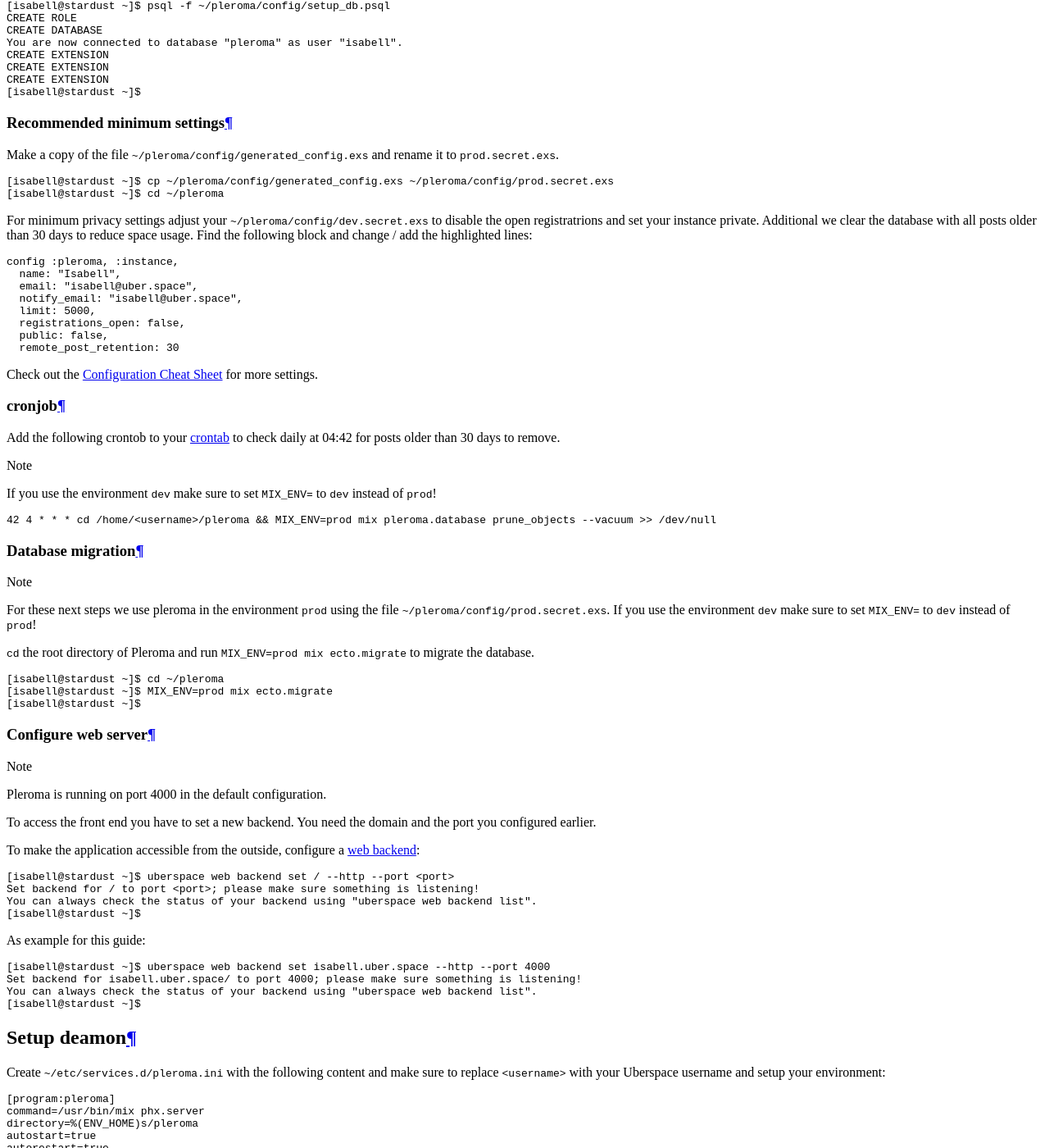
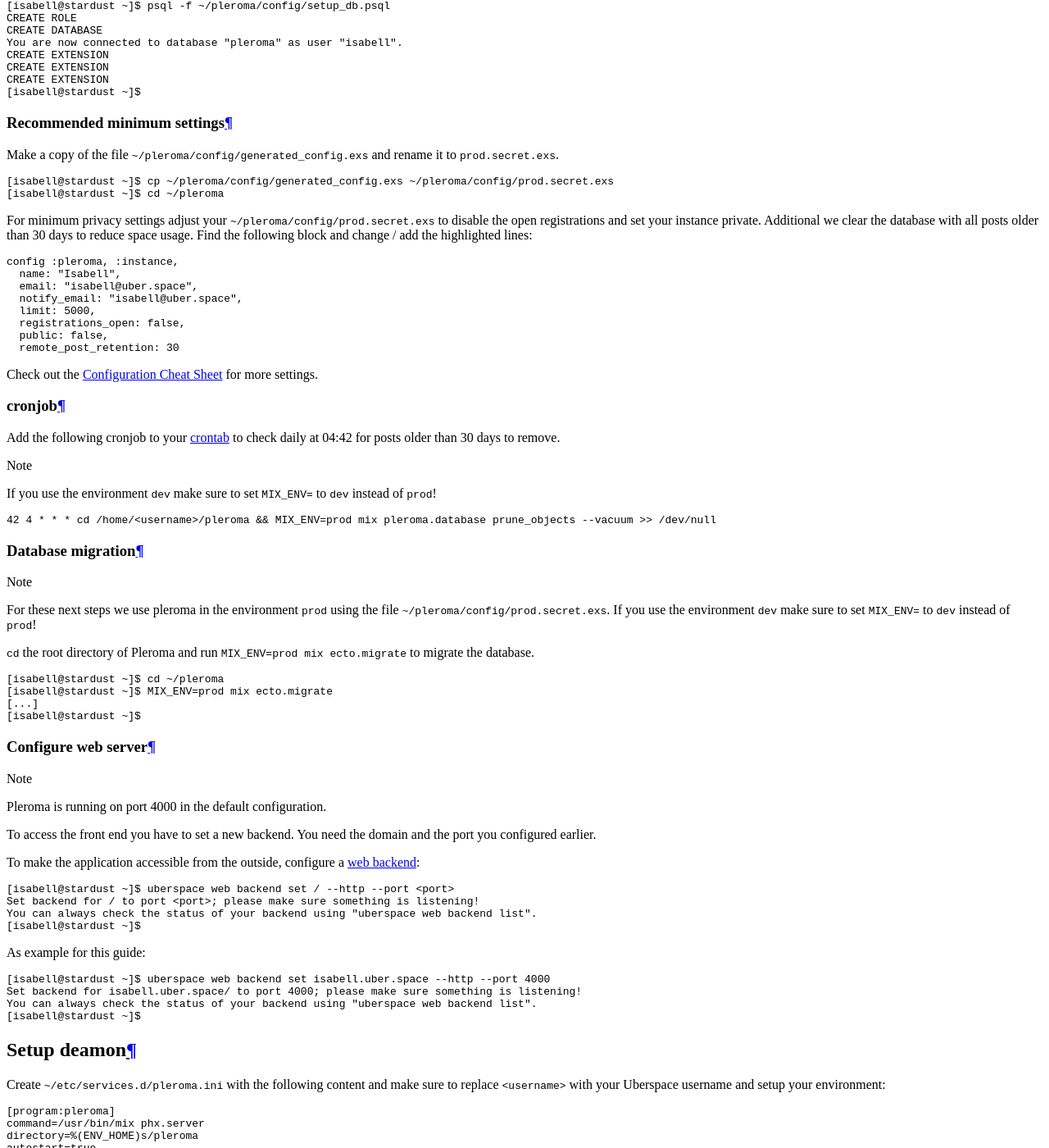
Before and after one commit to Uberspace/lab, a Sphinx documentation site: the page built from source/guide_pleroma.rst, in a window 1280 px wide and 1400 px high, scrolled down 5392 px. Shown: the whole window at 82% size. Built offline with Sphinx 7.4.7 and the Read the Docs theme 2.0.0, drawn with Linux system fonts in a browser that asks for light colours; some of the changed lines change nothing that is shown; some of the changed text lies outside the part shown.

Commit message:
Updated small things

```diff
--- a/source/guide_pleroma.rst
+++ b/source/guide_pleroma.rst
@@ -76,7 +76,8 @@
 
 ``cd`` to the new pleroma directory and run ``mix deps.get`` to install elixir dependencies:
 
-::
+.. code-block:: console
+ :emphasize-lines: 6
 
  [isabell@stardust ~]$ cd ~/pleroma
  [isabell@stardust ~]$ mix deps.get
@@ -99,7 +100,8 @@
 
 .. warning:: Make sure to set the listen port to ``0.0.0.0`` instead of ``127.0.0.1`` !
 
-::
+.. code-block:: console
+ :emphasize-lines: 5,8-22
 
  [isabell@stardust ~]$ mix pleroma.instance gen
  [...]
@@ -159,7 +161,7 @@
  [isabell@stardust ~]$ cp ~/pleroma/config/generated_config.exs ~/pleroma/config/prod.secret.exs
  [isabell@stardust ~]$ cd ~/pleroma
 
-For minimum privacy settings adjust your ``~/pleroma/config/dev.secret.exs`` to disable the open registratrions and set your instance private. Additional we clear the database with all posts older than 30 days to reduce space usage. Find the following block and change / add the highlighted lines:
+For minimum privacy settings adjust your ``~/pleroma/config/prod.secret.exs`` to disable the open registrations and set your instance private. Additional we clear the database with all posts older than 30 days to reduce space usage. Find the following block and change / add the highlighted lines:
 
 .. code-block:: none
  :emphasize-lines: 6, 7, 8
@@ -178,7 +180,7 @@
 cronjob
 -------
 
-Add the following crontob to your :manual:`crontab <daemons-cron>` to check daily at 04:42 for posts older than 30 days to remove.
+Add the following cronjob to your :manual:`crontab <daemons-cron>` to check daily at 04:42 for posts older than 30 days to remove.
 
 .. note:: If you use the environment ``dev`` make sure to set ``MIX_ENV=`` to ``dev`` instead of ``prod``!
 
@@ -199,6 +201,7 @@
 
  [isabell@stardust ~]$ cd ~/pleroma
  [isabell@stardust ~]$ MIX_ENV=prod mix ecto.migrate
+ [...]
  [isabell@stardust ~]$
 
 Configure web server
@@ -233,13 +236,6 @@
  autorestart=true
  environment =
    MIX_ENV=prod
- stdout_logfile=%(ENV_HOME)s/logs/stdout.log
- stdout_logfile_maxbytes=50MB
- stdout_logfile_backups=10
- stderr_logfile=%(ENV_HOME)s/logs/stderr.log
- stderr_logfile_maxbytes=50MB
- stderr_logfile_backups=10
-
 
 .. include:: includes/supervisord.rst
 
@@ -250,7 +246,8 @@
 
 Create your first user as admin with ``mix pleroma.user new <nickname> <email> [option ...]``:
 
-::
+.. code-block:: console
+ :emphasize-lines: 12
 
  [isabell@stardust ~]$ cd ~/pleroma
  [isabell@stardust ~]$ MIX_ENV=prod mix pleroma.user new isabell isabell@uber.space --password MySuperSecretPassword --admin
@@ -296,7 +293,7 @@
  Updating a5ccb5b0b..f891e2b2f
  Fast-forward
  [...]
- [isabell@stardust ~]$ MIX_ENV=prod mix deps.get
+ [isabell@stardust ~]$ mix deps.get
  [isabell@stardust ~]$ MIX_ENV=prod mix ecto.migrate
  [isabell@stardust ~]$ supervisorctl start pleroma
  [isabell@stardust ~]$
```
